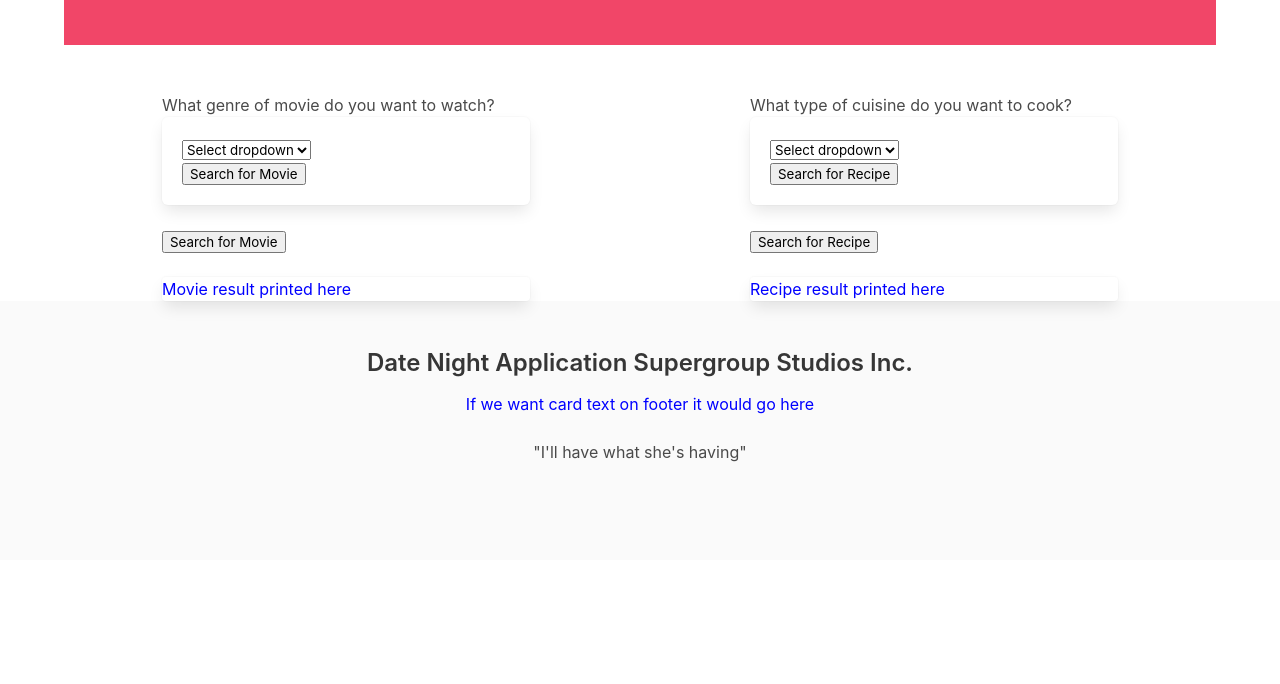
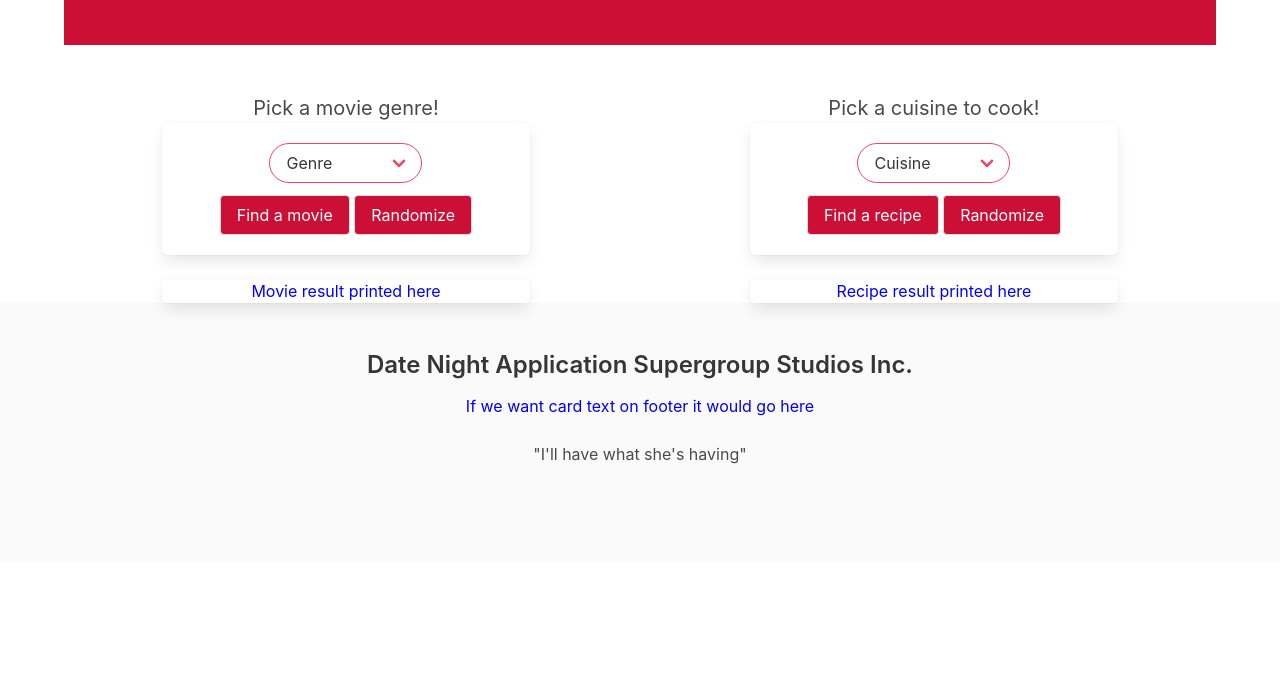
Before and after one commit to jkoby24/datenight, a plain HTML site: page index.html in a window 1280 px wide. Shown: the part 116-800 px from the top of the page. Drawn offline with nearby package versions, Linux system fonts and the light colour scheme.

Commit message:
More form styling

```diff
--- a/index.html
+++ b/index.html
@@ -10,9 +10,8 @@
         <meta name="viewport" content="width=device-width, initial-scale=1, shrink-to-fit=no">
         <!-- Bulma CDN -->
         <link rel="stylesheet" href="https://cdnjs.cloudflare.com/ajax/libs/bulma/0.9.0/css/bulma.css" />
-        <!-- Font Awesome CDN -->
-        <link rel="stylesheet"
-            href="https://cdnjs.cloudflare.com/ajax/libs/font-awesome/4.7.0/css/font-awesome.min.css">
+        <!-- Font Awesome script -->
+        <script src="https://kit.fontawesome.com/5d2e3c0b75.js" crossorigin="anonymous"></script>
         <!-- CSS Sheet -->
         <link rel="stylesheet" href="assets/style.css">
 
@@ -24,13 +23,13 @@
 
     <main class="container">
 
-        <section class="hero is-danger">
+        <section class="hero has-background-danger-dark has-text-white">
             <div class="hero-body">
                 <div class="container">
-                    <h1 class="title">
+                    <h1 class="title has-text-white">
                         Primary title
                     </h1>
-                    <h2 class="subtitle">
+                    <h2 class="subtitle has-text-white">
                         Primary subtitle
                     </h2>
                 </div>
@@ -42,52 +41,48 @@
         <!-- Input forms -->
 
 
-        <div class="columns">
+        <div class="columns has-text-centered">
 
             <div class="column is-4 is-offset-1">
-                <h3>What genre of movie do you want to watch?</h3>
+                <h3 class="is-size-5">Pick a movie genre!</h3>
                 <div class="box">
-                    <div class=“control”>
-                        <div class=“select”>
-                            <select>
-                                <option>Select dropdown</option>
-                                <option>With options</option>
-                            </select>
+                    <div class="field is-danger">
+                        <div class="control">
+                            <div class="select is-danger is-rounded">
+                                <select>
+                                    <option>Genre</option>
+                                    <option>With options</option>
+                                </select>
+                            </div>
                         </div>
                     </div>
-                    <button type="button" class="btn btn-primary">Search for Movie</button>
+                    <button class="button has-background-danger-dark has-text-white is-normal">Find a movie</button>
+                    <button class="button has-background-danger-dark has-text-white is-normal">Randomize</button>
                 </div>
             </div>
 
             <div class="column is-4 is-offset-2">
-                <h3>What type of cuisine do you want to cook?</h3>
+                <h3 class="is-size-5">Pick a cuisine to cook!</h3>
                 <div class="box">
-                    <div class=“control”>
-                        <div class=“select”>
-                            <select>
-                                <option>Select dropdown</option>
-                                <option>With options</option>
-                            </select>
+                    <div class="field">
+                        <div class="control">
+                            <div class="select is-danger is-rounded">
+                                <select class="has-text-">
+                                    <option>Cuisine</option>
+                                    <option>With options</option>
+                                </select>
+                            </div>
                         </div>
                     </div>
-                    <button type="button" class="btn btn-primary">Search for Recipe</button>
+                    <button class="button has-background-danger-dark has-text-white is-normal">Find a recipe</button>
+                    <button class="button has-background-danger-dark has-text-white is-normal">Randomize</button>
                 </div>
             </div>
 
         </div>
 
-        <!-- Submit or randomize buttons -->
-        <div class="columns">
-            <div class="column is-4 is-offset-1">
-                <button type="button" class="btn btn-primary">Search for Movie</button>
-            </div>
-            <div class="column is-4 is-offset-2">
-                <button type="button" class="btn btn-primary">Search for Recipe</button>
-            </div>
-        </div>
-
         <!-- Results cards -->
-        <div class="columns">
+        <div class="columns has-text-centered">
             <div class="column is-4 is-offset-1">
                 <div class="card">
                     <p>Movie result printed here</p>
```
